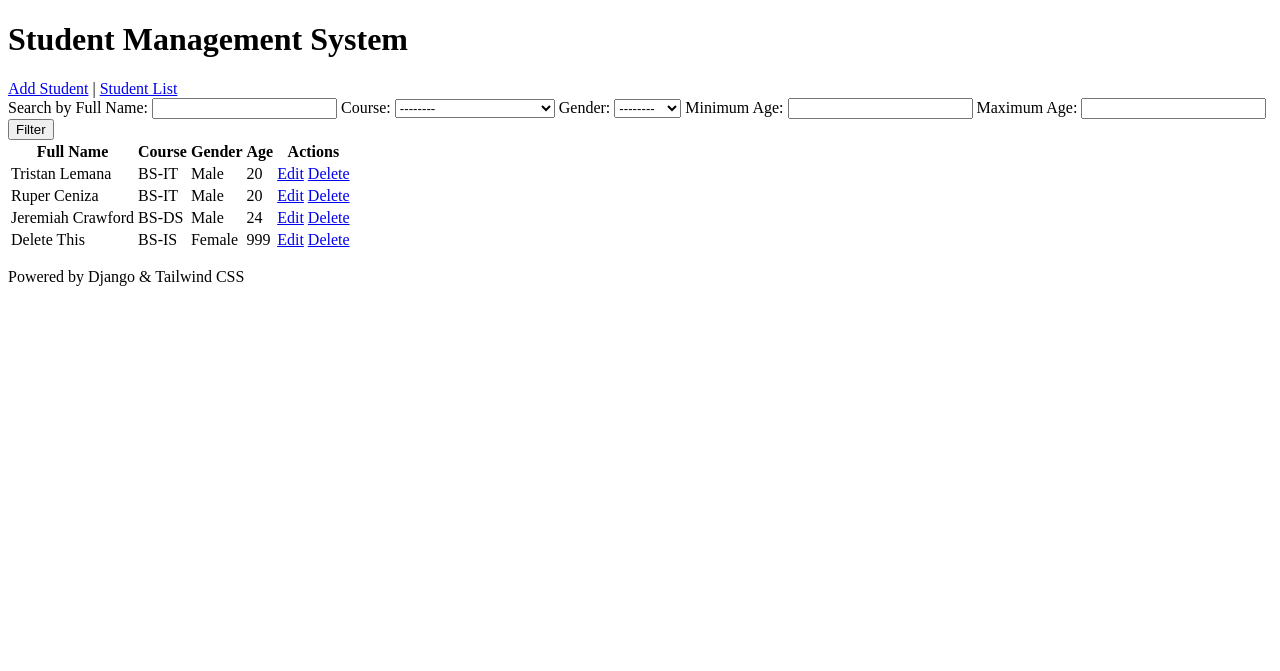
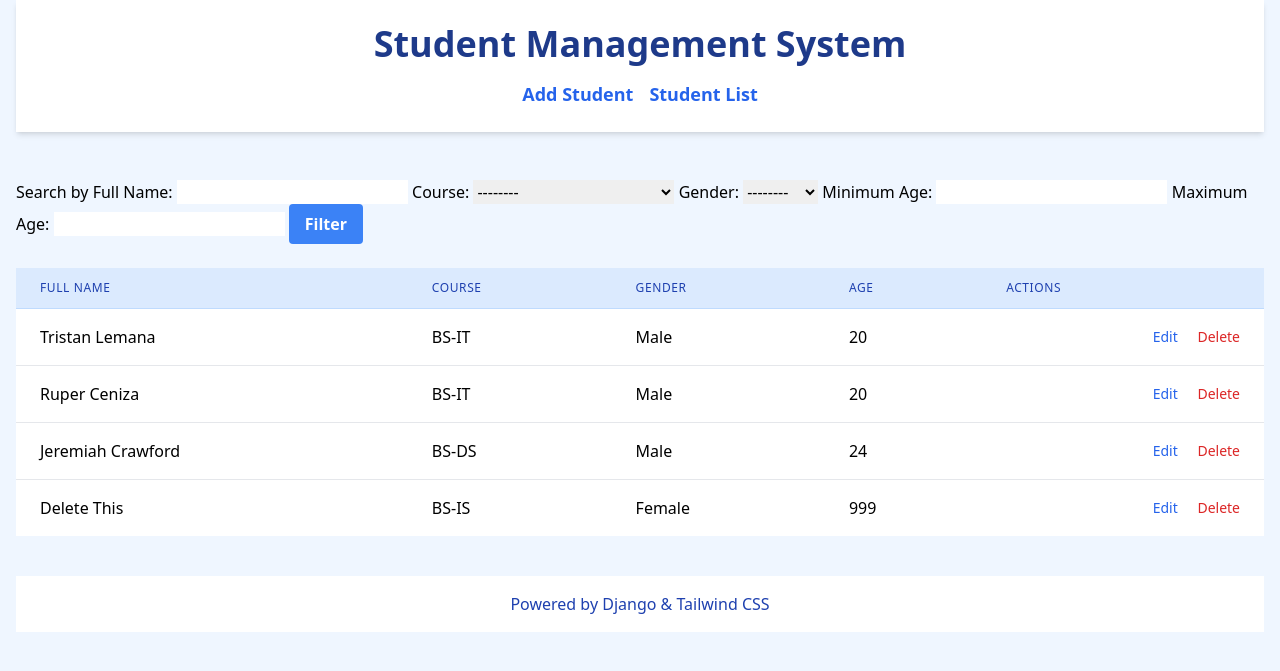
Before and after one commit to ruperceniza/Student-Management-System, a Django app: page / in a window 1280 px wide. Shown: the top 671 px of the page. Run offline with Django 5.2, Linux system fonts and the light colour scheme; data comes from the database, SQL or seed files in the repository; some libraries are stand-ins or nearby versions.

Commit message:
Updated CSS

```diff
--- a/student_manage/students/templates/students/add_student.html
+++ b/student_manage/students/templates/students/add_student.html
@@ -1,7 +1,7 @@
 {% extends 'students/base.html' %}
 
 {% block content %}
-<div class="mt-10 sm:mt-0">
+<div class="mt-10 sm:mt-0 font-poppins">
     <div class="md:grid md:grid-cols-3 md:gap-6">
         <div class="md:col-span-1">
             <div class="px-4 sm:px-0">
--- a/student_manage/students/templates/students/base.html
+++ b/student_manage/students/templates/students/base.html
@@ -4,20 +4,21 @@
     <meta charset="UTF-8">
     <meta name="viewport" content="width=device-width, initial-scale=1.0">
     <title>Student Manager</title>
-    <link href="https://cdn.tailwindcss.com" rel="stylesheet">
+    <script src="https://cdn.tailwindcss.com"></script>
+    <link href="https://fonts.googleapis.com/css2?family=Poppins:wght@400;600;700&display=swap" rel="stylesheet">
 </head>
-<body class="bg-gray-100">
+<body class="bg-blue-50 font-poppins">
     <div class="container mx-auto px-4">
-        <header class="py-6">
-            <h1 class="text-3xl font-bold text-center">Student Management System</h1>
-            <nav class="text-center">
-                <a href="{% url 'add_student' %}" class="text-blue-500 hover:text-blue-800">Add Student</a> |
-                <a href="{% url 'student_list' %}" class="text-blue-500 hover:text-blue-800">Student List</a>
+        <header class="py-6 mb-6 shadow-md bg-white">
+            <h1 class="text-4xl font-bold text-center text-blue-900">Student Management System</h1>
+            <nav class="flex justify-center gap-4 mt-4">
+                <a href="{% url 'add_student' %}" class="text-lg font-semibold text-blue-600 hover:text-blue-800">Add Student</a>
+                <a href="{% url 'student_list' %}" class="text-lg font-semibold text-blue-600 hover:text-blue-800">Student List</a>
             </nav>
         </header>
         {% block content %}{% endblock %}
-        <footer class="py-4 text-center mt-10">
-            <p>Powered by Django & Tailwind CSS</p>
+        <footer class="py-4 text-center mt-10 bg-white text-blue-800">
+            <p class="font-light">Powered by Django & Tailwind CSS</p>
         </footer>
     </div>
 </body>
--- a/student_manage/students/templates/students/edit_student.html
+++ b/student_manage/students/templates/students/edit_student.html
@@ -1,7 +1,7 @@
 {% extends 'students/base.html' %}
 
 {% block content %}
-<div class="max-w-xl mx-auto bg-white p-8 border border-gray-300 rounded-lg mt-10">
+<div class="max-w-xl mx-auto bg-white p-8 border border-blue-300 rounded-lg mt-10 font-poppins">
     <form action="{% url 'edit_student' student.id %}" method="POST">
         {% csrf_token %}
         <div class="grid grid-cols-1 gap-6">
@@ -14,4 +14,5 @@
         </div>
     </form>
 </div>
+
 {% endblock %}
--- a/student_manage/students/templates/students/student_list.html
+++ b/student_manage/students/templates/students/student_list.html
@@ -13,14 +13,14 @@
 </div>
 <div class="flex flex-col">
     <div class="overflow-x-auto">
-        <table class="min-w-full divide-y divide-gray-200">
-            <thead class="bg-gray-50">
+        <table class="min-w-full divide-y divide-blue-200">
+            <thead class="bg-blue-100">
                 <tr>
-                    <th scope="col" class="px-6 py-3 text-left text-xs font-medium text-gray-500 uppercase tracking-wider">Full Name</th>
-                    <th scope="col" class="px-6 py-3 text-left text-xs font-medium text-gray-500 uppercase tracking-wider">Course</th>
-                    <th scope="col" class="px-6 py-3 text-left text-xs font-medium text-gray-500 uppercase tracking-wider">Gender</th>
-                    <th scope="col" class="px-6 py-3 text-left text-xs font-medium text-gray-500 uppercase tracking-wider">Age</th>
-                    <th scope="col" class="px-6 py-3 text-left text-xs font-medium text-gray-500 uppercase tracking-wider">Actions</th>
+                    <th scope="col" class="px-6 py-3 text-left text-xs font-medium text-blue-800 uppercase tracking-wider">Full Name</th>
+                    <th scope="col" class="px-6 py-3 text-left text-xs font-medium text-blue-800 uppercase tracking-wider">Course</th>
+                    <th scope="col" class="px-6 py-3 text-left text-xs font-medium text-blue-800 uppercase tracking-wider">Gender</th>
+                    <th scope="col" class="px-6 py-3 text-left text-xs font-medium text-blue-800 uppercase tracking-wider">Age</th>
+                    <th scope="col" class="px-6 py-3 text-left text-xs font-medium text-blue-800 uppercase tracking-wider">Actions</th>
                 </tr>
             </thead>
             <tbody class="bg-white divide-y divide-gray-200">
@@ -29,10 +29,10 @@
                     <td class="px-6 py-4 whitespace-nowrap">{{ student.first_name }} {{ student.last_name }}</td>
                     <td class="px-6 py-4 whitespace-nowrap">{{ student.course }}</td>
                     <td class="px-6 py-4 whitespace-nowrap">{{ student.gender }}</td>
-                    <td class="px-6 py-4 whitespace-nowrap">{{ student.age }}</td>
+                    <td class="px-6 py-4 whitespace-nowrap">{{ student.age }} </td>
                     <td class="px-6 py-4 whitespace-nowrap text-right text-sm font-medium">
-                        <a href="{% url 'edit_student' student.id %}" class="text-indigo-600 hover:text-indigo-900">Edit</a>
-                        <a href="{% url 'delete_student' student.id %}" class="text-red-600 hover:text-red-900 ml-4">Delete</a>
+                        <a href="{% url 'edit_student' student.id %}" class="text-blue-600 hover:text-blue-800">Edit</a>
+                        <a href="{% url 'delete_student' student.id %}" class="text-red-600 hover:text-red-800 ml-4">Delete</a>
                     </td>
                 </tr>
                 {% endfor %}
```
